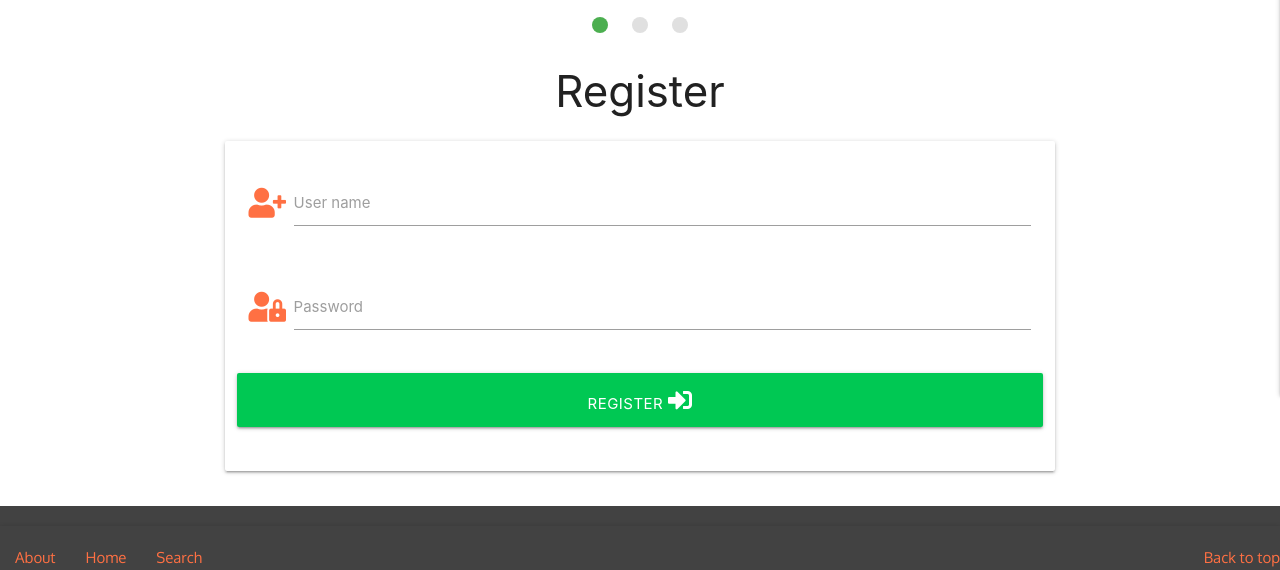
After one commit to Vlad-404/travel_experiences, a Flask app: page /register in a window 1280 px wide. The commit adds this page. Shown: the part 465-1035 px from the top of the page. Run offline with Flask 2, Linux system fonts and the light colour scheme; some libraries are stand-ins or nearby versions.

Commit message:
Added register form page

```diff
--- a/app.py
+++ b/app.py
@@ -4,6 +4,7 @@ from flask import (
     redirect, request, session, url_for)
 from flask_pymongo import PyMongo
 from bson.objectid import ObjectId
+from werkzeug.security import generate_password_hash, check_password_hash
 if os.path.exists("env.py"):
     import env
 
@@ -24,6 +25,10 @@ def experiences_home():
     return render_template("experiences_home.html", experiences=experiences)
 
 
+@app.route("/register", methods=["GET", "POST"])
+def register():
+    return render_template("register.html")
+
 if __name__ == "__main__":
     app.run(host=os.environ.get("IP"),
             port=int(os.environ.get("PORT")),
--- a/templates/base.html
+++ b/templates/base.html
@@ -29,7 +29,7 @@
                     <li><a href="#" class="color-orange oxygen-font">Add New Experience</a></li>
                     <li><a href="#" class="color-orange oxygen-font">Logout</a></li>
                     <li><a href="#" class="color-orange oxygen-font">Login</a></li>
-                    <li><a href="#" class="color-orange oxygen-font">Register</a></li>
+                    <li><a href="{{ url_for('register') }}" class="color-orange oxygen-font">Register</a></li>
                 </ul>
 			</nav>
 		</div>
@@ -70,7 +70,7 @@
 			<li><a href="#" class="color-orange oxygen-font">Add New Experience</a></li>
 			<li><a href="#" class="color-orange oxygen-font">Logout</a></li>
 			<li><a href="#" class="color-orange oxygen-font">Login</a></li>
-			<li><a href="#" class="color-orange oxygen-font">Register</a></li>
+			<li><a href="{{ url_for('register') }}" class="color-orange oxygen-font">Register</a></li>
 		</ul>
     </header>
 
--- /dev/null
+++ b/templates/register.html
@@ -0,0 +1,36 @@
+{% extends "base.html" %}
+{% block content %}
+
+<h3 class="center-align">Register</h3>
+
+<!-- Register form -->
+<div class="row">
+	<form class="col s12 m8 offset-m2" method="POST" action="{{ url_for('register')}}">
+		<div class="card-panel">
+        <!-- User name -->
+			<div class="row">
+				<div class="input-field col s12">
+					<i class="fas fa-user-plus prefix deep-orange-text text-lighten-1"></i>
+					<input id="username" name="username" type="text" class="validate">
+					<label for="username">User name</label>
+				</div>
+            </div>
+        <!-- Password -->
+			<div class="row">
+				<div class="input-field col s12">
+                    <i class="fas fa-user-lock prefix deep-orange-text text-lighten-1"></i>
+					<input id="password" name="password" type="password" class="validate">
+					<label for="password">Password</label>
+				</div>
+			</div>
+        <!-- Submit button -->
+            <div class="row">
+                <button type="submit" class="col s12 btn-large green accent-4">
+                    Register <i class="fas fa-sign-in-alt"></i>
+                </button>
+            </div>
+		</div>
+	</form>
+</div>
+
+{% endblock %}
```
Also changed, not shown: README.md.
